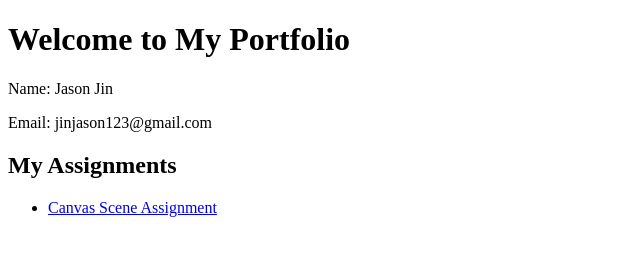
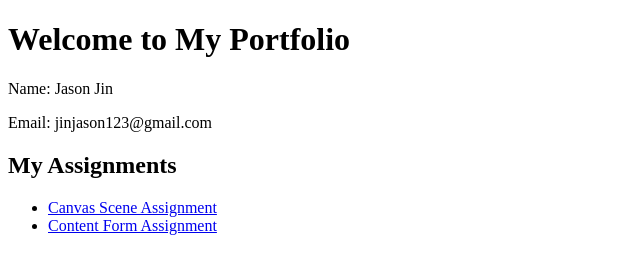
Before and after one commit to JinJason123/jinjason123, a plain HTML site: page index.html in a window 1280 px wide. Shown: the whole page, without its empty margins (0-640 px from the left). Drawn offline with Linux system fonts and the light colour scheme.

Commit message:
Update index.html

```diff
--- a/index.html
+++ b/index.html
@@ -13,6 +13,7 @@
     <h2>My Assignments</h2>
     <ul>
         <li><a href="canvas/index.html">Canvas Scene Assignment</a></li>
+        <li><a href="tip/index.html">Content Form Assignment</a></li>
     </ul>
 </body>
 </html>
```
